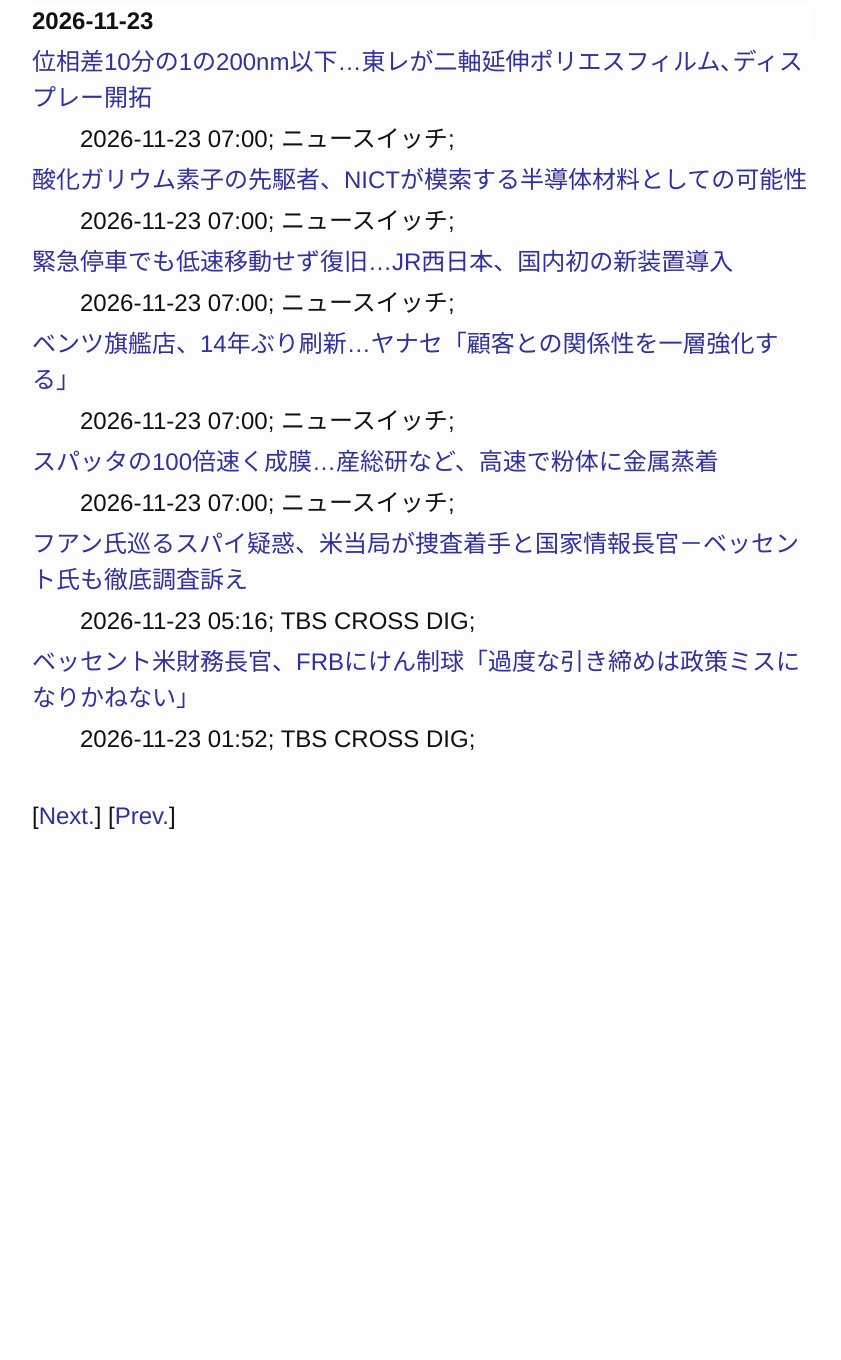
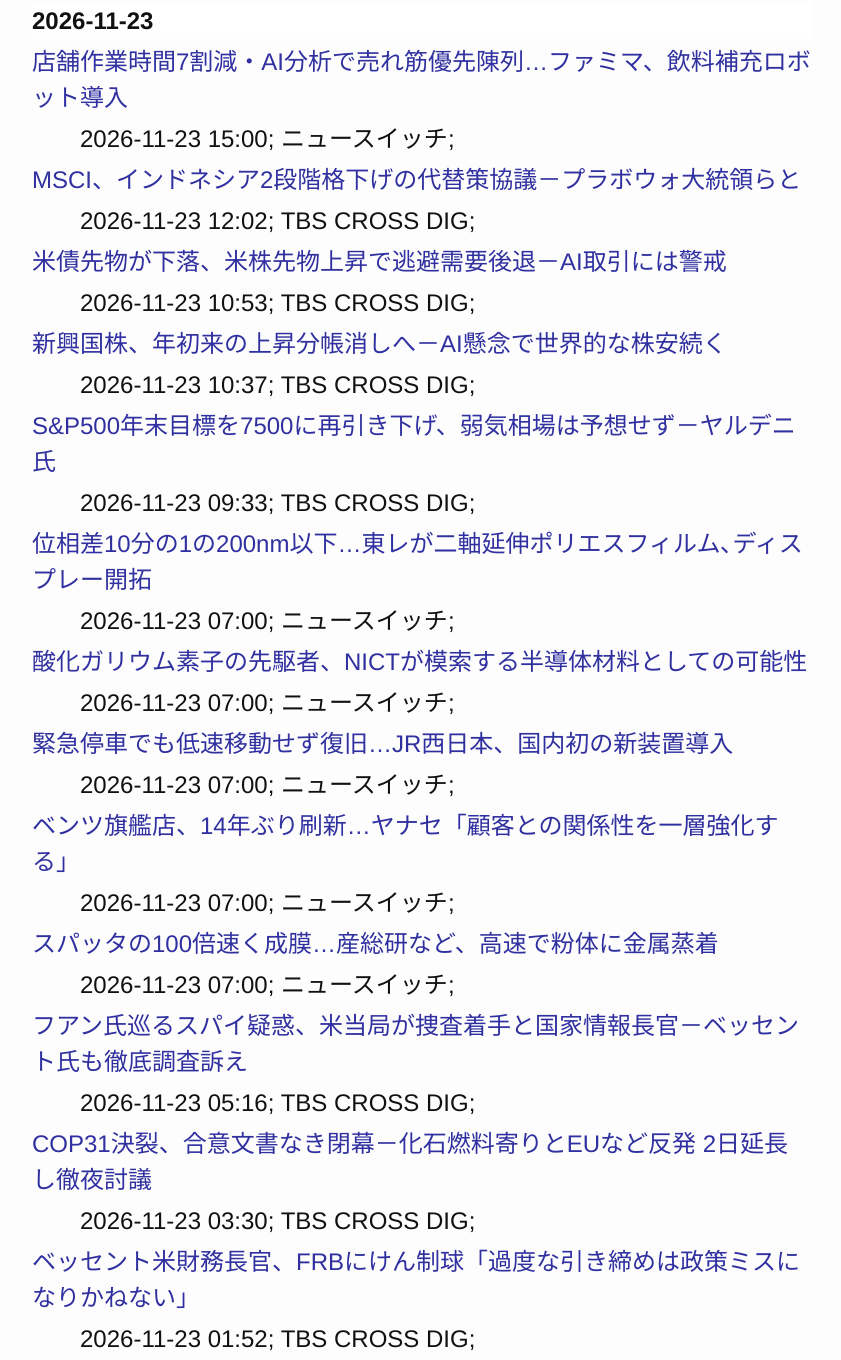
Before and after one commit to guttyontheweb/guttyontheweb.github.io, a plain HTML site: page financial_reports/reports-2026-11-23.html in a window 1280 px wide. Shown: the part 126-1486 px from the top of the page, without its empty margins (218-1059 px from the left). Before the commit the page ends 1006 px from the top, so only its background shows below. Drawn offline with Linux system fonts and the light colour scheme.

Commit message:
add reports of 2026-11-23

```diff
--- a/financial_reports/reports-2026-11-23.html
+++ b/financial_reports/reports-2026-11-23.html
@@ -14,6 +14,41 @@
         <br>
         <div class="paper">
           <div class="highlight"><h4 class="k">2026-11-23 </h4></div>
+          <p class="title"><a href="https://newswitch.jp/p/50884" target="_blank">店舗作業時間7割減・AI分析で売れ筋優先陳列…ファミマ、飲料補充ロボット導入</a></p>
+          <p class="details">
+            <span class="info">2026-11-23 15:00</span>;
+            <span class="sitename">ニュースイッチ</span>;
+          </p>
+        </div>
+        <div class="paper">
+          <p class="title"><a href="https://newsdig.tbs.co.jp/articles/withbloomberg/3104781?display=1" target="_blank">MSCI、インドネシア2段階格下げの代替策協議－プラボウォ大統領らと</a></p>
+          <p class="details">
+            <span class="info">2026-11-23 12:02</span>;
+            <span class="sitename">TBS CROSS DIG</span>;
+          </p>
+        </div>
+        <div class="paper">
+          <p class="title"><a href="https://newsdig.tbs.co.jp/articles/withbloomberg/3104630?display=1" target="_blank">米債先物が下落、米株先物上昇で逃避需要後退－AI取引には警戒</a></p>
+          <p class="details">
+            <span class="info">2026-11-23 10:53</span>;
+            <span class="sitename">TBS CROSS DIG</span>;
+          </p>
+        </div>
+        <div class="paper">
+          <p class="title"><a href="https://newsdig.tbs.co.jp/articles/withbloomberg/3104632?display=1" target="_blank">新興国株、年初来の上昇分帳消しへ－AI懸念で世界的な株安続く</a></p>
+          <p class="details">
+            <span class="info">2026-11-23 10:37</span>;
+            <span class="sitename">TBS CROSS DIG</span>;
+          </p>
+        </div>
+        <div class="paper">
+          <p class="title"><a href="https://newsdig.tbs.co.jp/articles/withbloomberg/3104636?display=1" target="_blank">S&amp;P500年末目標を7500に再引き下げ、弱気相場は予想せず－ヤルデニ氏</a></p>
+          <p class="details">
+            <span class="info">2026-11-23 09:33</span>;
+            <span class="sitename">TBS CROSS DIG</span>;
+          </p>
+        </div>
+        <div class="paper">
           <p class="title"><a href="https://newswitch.jp/p/50847" target="_blank">位相差10分の1の200nm以下…東レが二軸延伸ポリエスフィルム､ディスプレー開拓</a></p>
           <p class="details">
             <span class="info">2026-11-23 07:00</span>;
@@ -56,6 +91,13 @@
           </p>
         </div>
         <div class="paper">
+          <p class="title"><a href="https://newsdig.tbs.co.jp/articles/withbloomberg/3104635?display=1" target="_blank">COP31決裂、合意文書なき閉幕－化石燃料寄りとEUなど反発 2日延長し徹夜討議</a></p>
+          <p class="details">
+            <span class="info">2026-11-23 03:30</span>;
+            <span class="sitename">TBS CROSS DIG</span>;
+          </p>
+        </div>
+        <div class="paper">
           <p class="title"><a href="https://newsdig.tbs.co.jp/articles/withbloomberg/3104373?display=1" target="_blank">ベッセント米財務長官、FRBにけん制球「過度な引き締めは政策ミスになりかねない」</a></p>
           <p class="details">
             <span class="info">2026-11-23 01:52</span>;
```
Also changed, not shown: financial_reports/reports-latest.html (+42 -0 lines).
